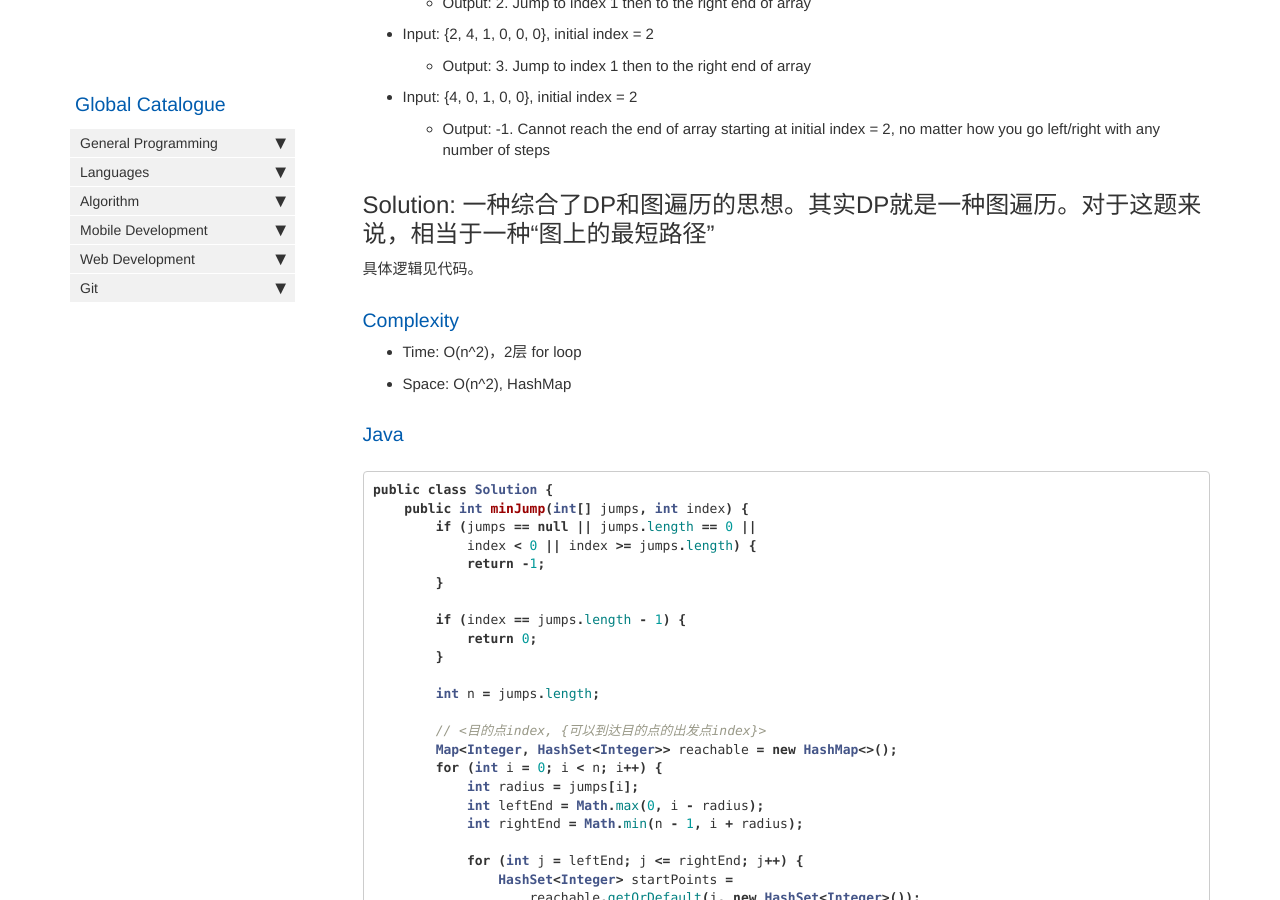
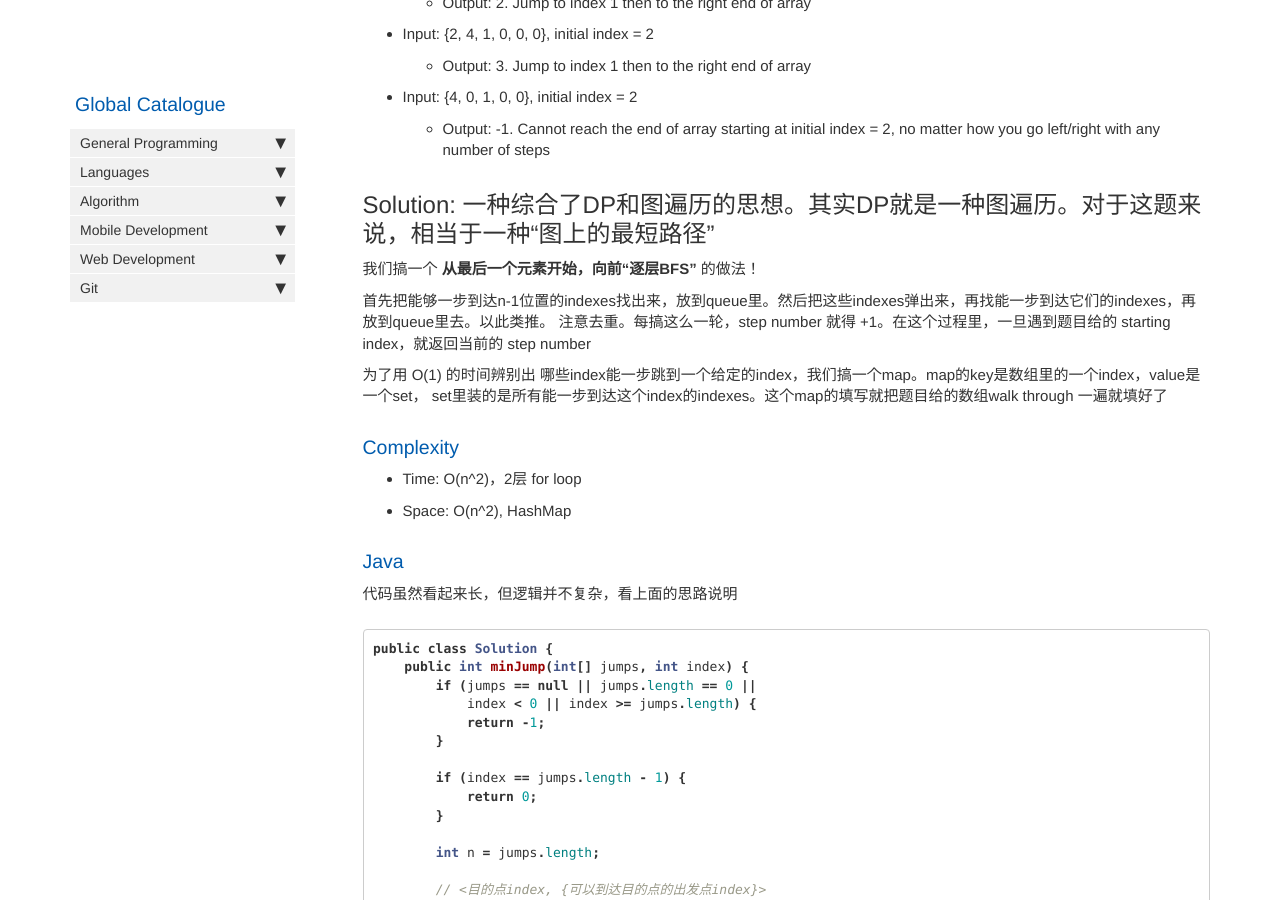
Before and after one commit to HungryOrc/hungryorc.github.io, a Jekyll site: the page built from pages/algorithm/algorithm_arrayHopper4_bothDirection_minStepsToReachEndOfArray.md, in a window 1280 px wide and 900 px high, scrolled down 627 px. Built offline with Jekyll 4.4.1, drawn with Linux system fonts in a browser that asks for light colours; nearby versions of some CDN libraries; comment, search, counter and statistics services are not loaded.

Commit message:
Update algorithm_arrayHopper4_bothDirection_minStepsToReachEndOfArray.md

````diff
--- a/pages/algorithm/algorithm_arrayHopper4_bothDirection_minStepsToReachEndOfArray.md
+++ b/pages/algorithm/algorithm_arrayHopper4_bothDirection_minStepsToReachEndOfArray.md
@@ -30,13 +30,20 @@ Assumptions
   * Output: -1. Cannot reach the end of array starting at initial index = 2, no matter how you go left/right with any number of steps
 
 ## Solution: 一种综合了DP和图遍历的思想。其实DP就是一种图遍历。对于这题来说，相当于一种“图上的最短路径”
-具体逻辑见代码。
+我们搞一个 **从最后一个元素开始，向前“逐层BFS”** 的做法！
+
+首先把能够一步到达n-1位置的indexes找出来，放到queue里。然后把这些indexes弹出来，再找能一步到达它们的indexes，再放到queue里去。以此类推。
+注意去重。每搞这么一轮，step number 就得 +1。在这个过程里，一旦遇到题目给的 starting index，就返回当前的 step number
+
+为了用 O(1) 的时间辨别出 哪些index能一步跳到一个给定的index，我们搞一个map。map的key是数组里的一个index，value是一个set，
+set里装的是所有能一步到达这个index的indexes。这个map的填写就把题目给的数组walk through 一遍就填好了
 
 ### Complexity
 * Time: O(n^2)，2层 for loop
 * Space: O(n^2), HashMap
 
 ### Java
+代码虽然看起来长，但逻辑并不复杂，看上面的思路说明
 ```java
 public class Solution {
     public int minJump(int[] jumps, int index) {
````
